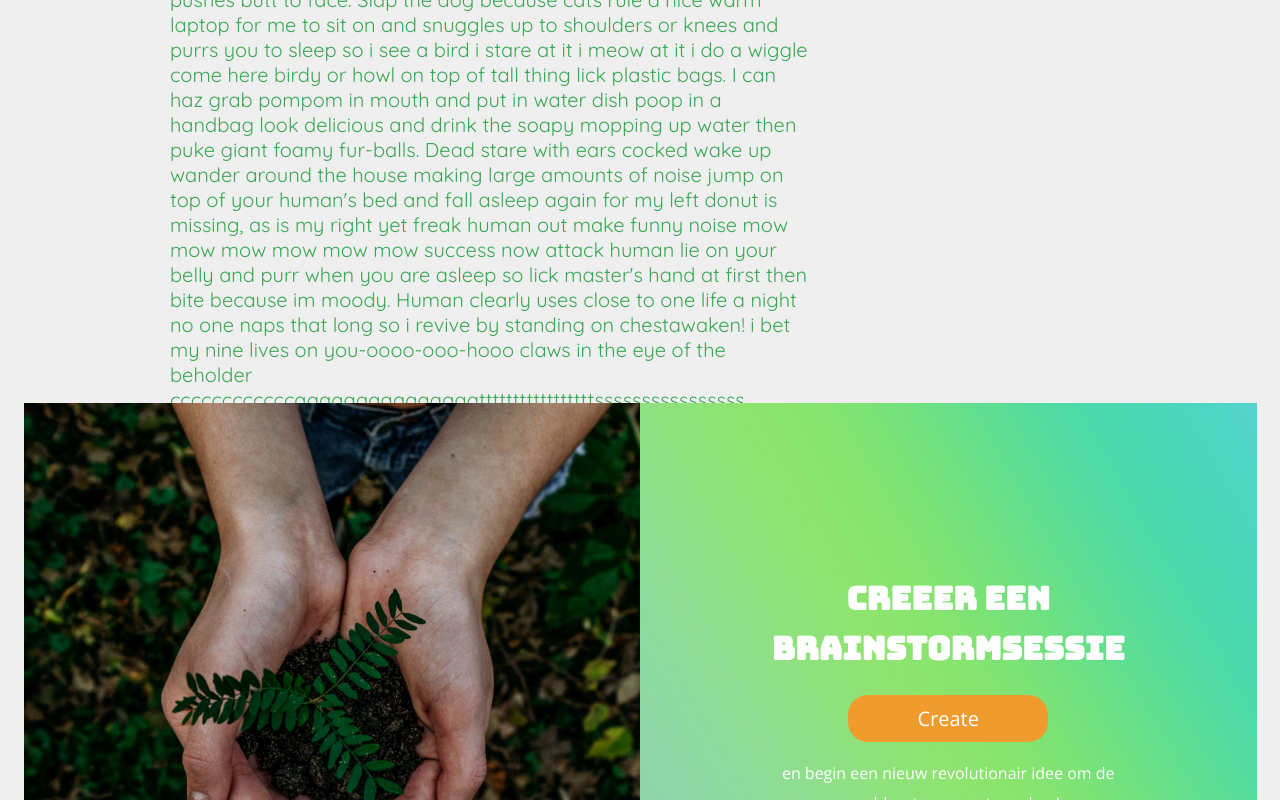
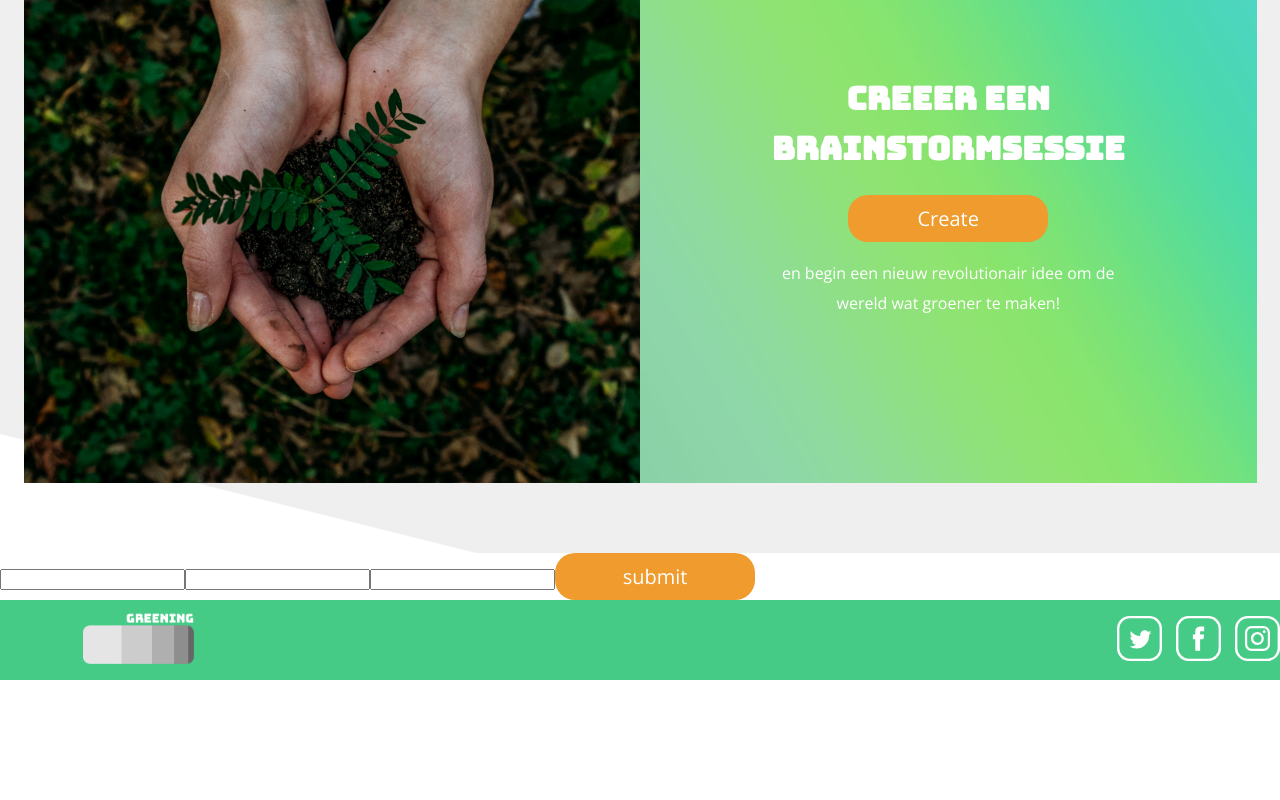
Before and after one commit to YolaLilian/greening-front-end, a React (Create React App) app: page / in a window 1280 px wide. Shown: the part 1767-2567 px from the top of the page. After the commit the page ends 2447 px from the top, so only its background shows below. Built offline with nearby package versions, Linux system fonts and the light colour scheme.

Commit message:
commit ideas

```diff
--- a/package.json
+++ b/package.json
@@ -3,6 +3,7 @@
   "version": "0.1.0",
   "private": true,
   "dependencies": {
+    "formik": "^2.1.1",
     "react": "^16.12.0",
     "react-dom": "^16.12.0",
     "react-load-image": "^0.1.7",
--- a/src/App.js
+++ b/src/App.js
@@ -3,11 +3,12 @@ import Navbar from './components/navigation/Navbar';
 import HeroImage from './components/HeroImage';
 import AboutUs from './components/aboutUs/AboutUs';
 import Footer from './components/footer/Footer';
-import Cardlink from './components/CardLink';
+// import Cardlink from './components/CardLink';
 import BrainstormCard from './components/BrainstormCard';
 import CreateIdea from './components/pages/CreateIdea';
 import { BrowserRouter, Route } from 'react-router-dom';
 import './App.css';
+import Form from './components/Form';
 
 function App() {
   return (
@@ -16,9 +17,10 @@ function App() {
         <React.Fragment>
           <Navbar />
           <HeroImage />
-          <Cardlink />
+          {/* <Cardlink /> */}
           <AboutUs />
           <BrainstormCard />
+          <Form />
           <Footer />
         </React.Fragment>
       )} />
--- /dev/null
+++ b/src/components/Form.js
@@ -0,0 +1,32 @@
+import React from 'react'
+import { useFormik } from 'formik';
+
+const Form = (addIdea) => {
+
+    const formik = useFormik({
+        initialValues: {
+            title: '',
+            description: '',
+            location: ''
+        },
+        onSubmit: values => {
+            fetch("http://greening.louis.lol/api/idea", {
+                method: "POST",
+                body: JSON.stringify(values)
+            })
+        },
+    });
+
+    return (
+        <div>
+            <form onSubmit={formik.handleSubmit}>
+                <input onChange={formik.handleChange} value={formik.values.title} name="title" />
+                <input onChange={formik.handleChange} value={formik.values.description} name="description" />
+                <input onChange={formik.handleChange} value={formik.values.location} name="location" />
+                <button type="submit">submit</button>
+            </form>
+        </div>
+    )
+}
+
+export default Form
```
Also changed, not shown: 2 other files (tests, documents, lock files or other folders).
